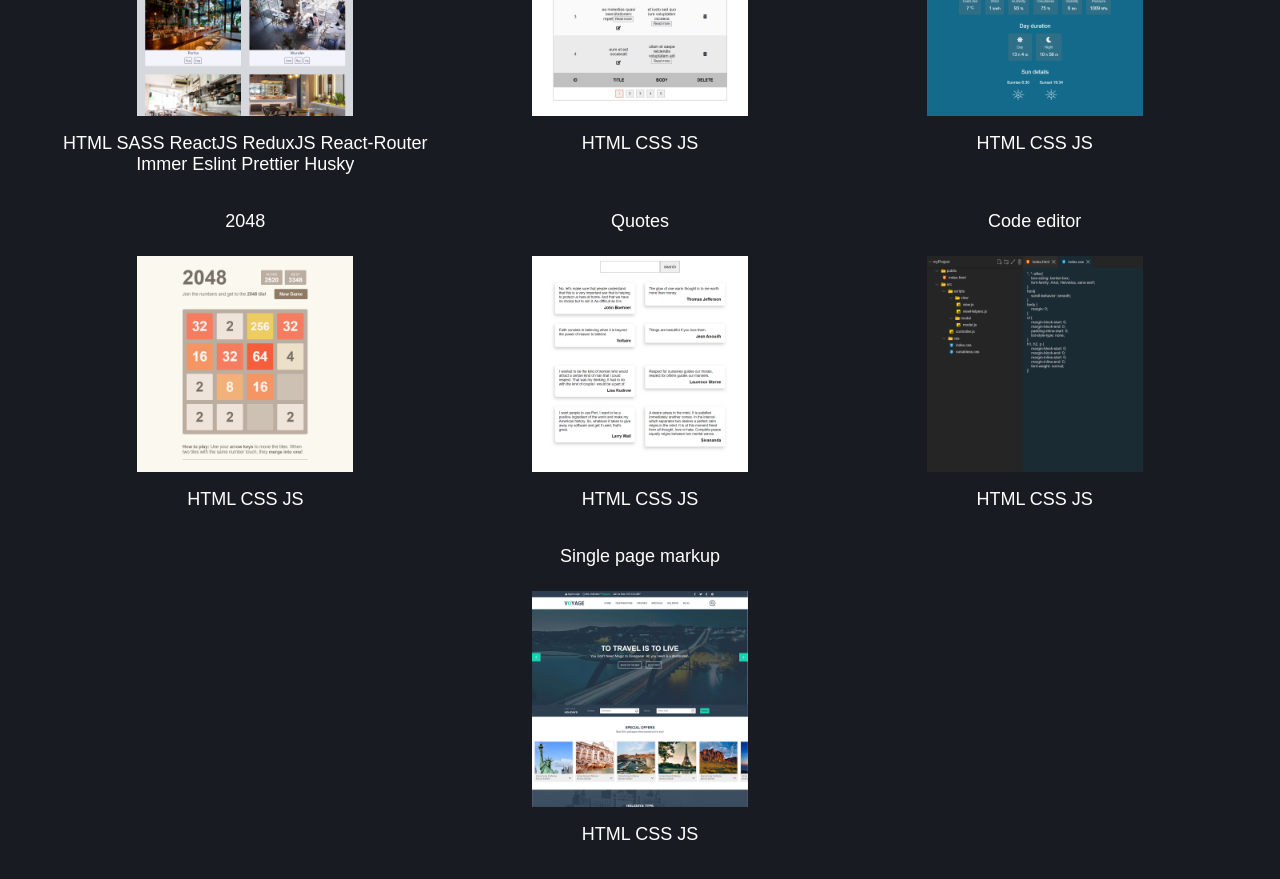
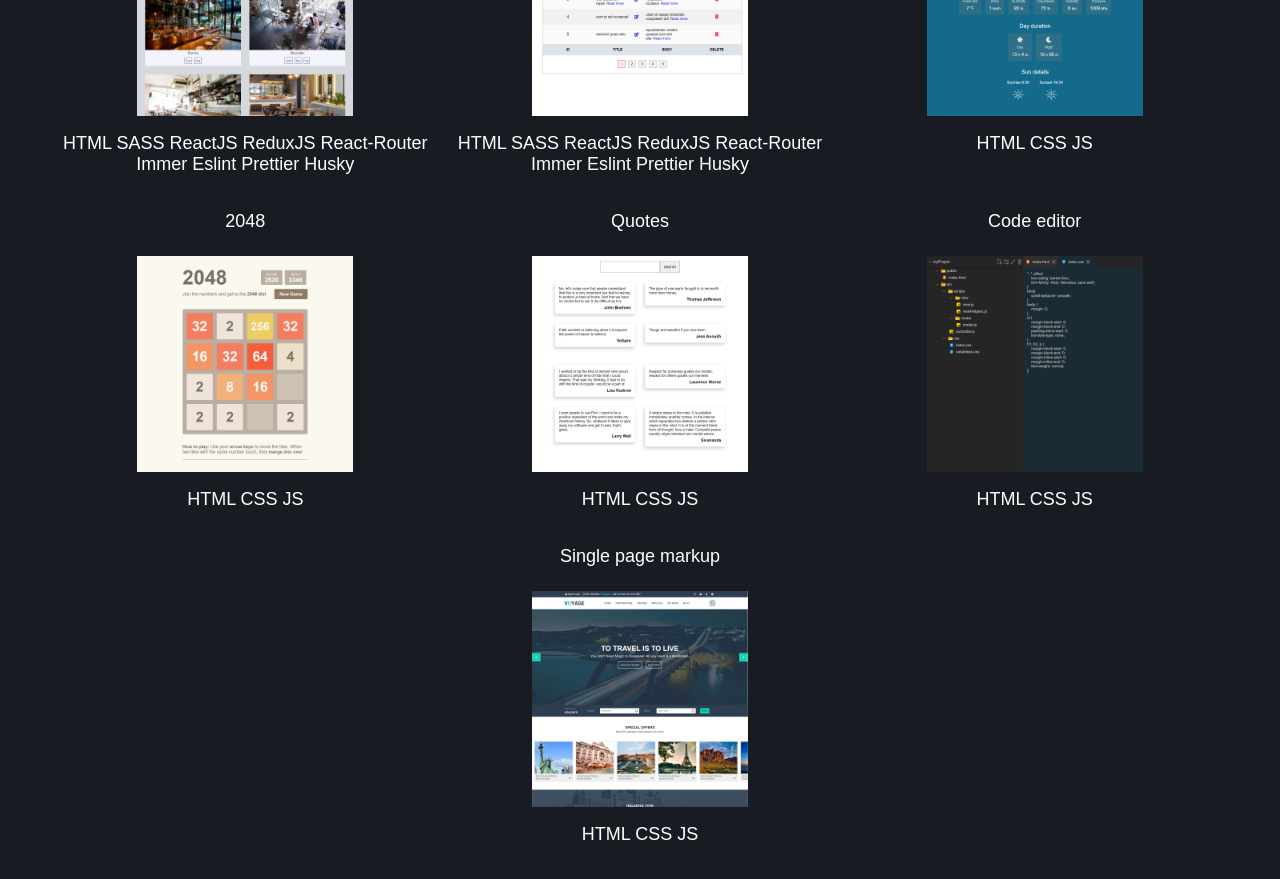
Before and after one commit to arshak-grigoryan/me, a React (Create React App) app: page / in a window 1280 px wide. Shown: the part 1860-2739 px from the top of the page. Built offline with nearby package versions, Linux system fonts and the light colour scheme.

Commit message:
update table

```diff
--- a/src/constants/portfolio.js
+++ b/src/constants/portfolio.js
@@ -31,7 +31,17 @@ const PORTFOLIO = [
     name: "Table",
     link: `${MY_GITHUB_URL}/table-react/`,
     image_url: TABLE_REACT,
-    tech: ["HTML", "CSS", "JS"],
+    tech: [
+      "HTML",
+      "SASS",
+      "ReactJS",
+      "ReduxJS",
+      "React-Router",
+      "Immer",
+      "Eslint",
+      "Prettier",
+      "Husky",
+    ],
   },
   {
     name: "Weather forecast",
```
Also changed, not shown: public/images/projects/table_react.png.
